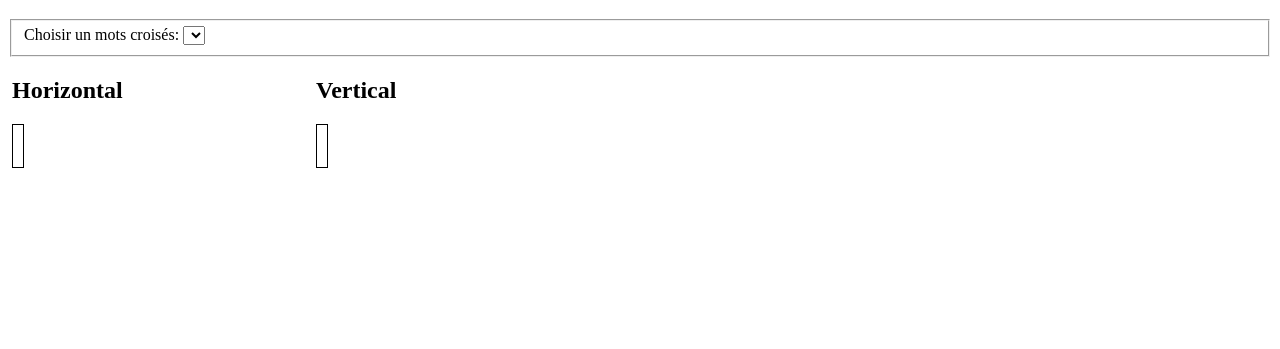
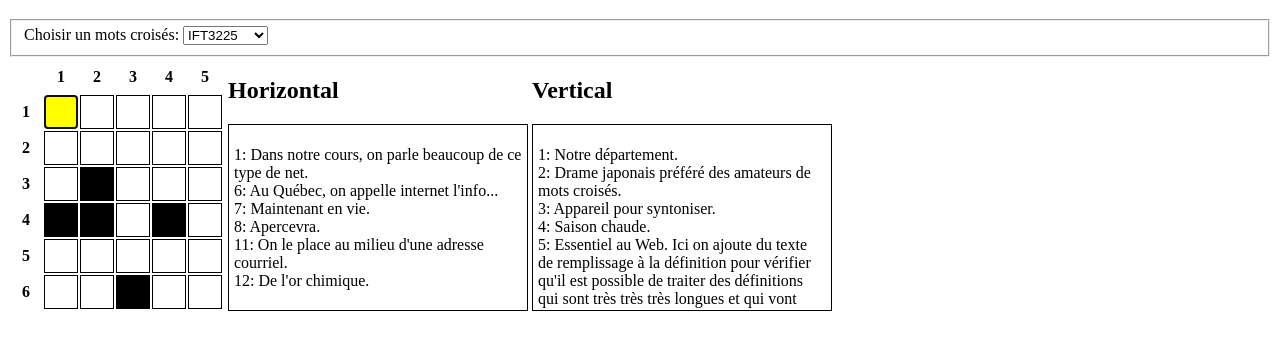
Before and after one commit to handeozyzgn/javascript-crossword, a website: page index.html in a window 1280 px wide. Shown: the part 61-410 px from the top of the page. Drawn offline with nearby package versions, Linux system fonts and the light colour scheme.

Commit message:
Fixed major refactoring bugs to be able to run it. Some bugs still left

```diff
--- a/crossword.js
+++ b/crossword.js
@@ -219,9 +219,8 @@ function buildCrosswordTable(puzzle) {
   var $newRow, $td, elem, id;
 
   $crosswordTable.empty();
-  clueOrientation = 'h';
   // Set the in memroy board every time we build a new puzzle
-  board = puzzle.diagram.map(function(row) {
+  state.board = puzzle.diagram.map(function(row) {
     return row.split('');
   });
   /* Add 1 to rows and cols because we need an extra row and column for the
@@ -230,7 +229,6 @@ function buildCrosswordTable(puzzle) {
     $newRow = $('<tr></tr>');
     for (j = 0; j < cols + 1; j++) {
       id = (i - 1) + '-' + (j - 1);
-
       if (i === 0 && j === 0) {
         $newRow.append('<th></th>');
       } else if (i === 0) { // On the first row we number the columns
@@ -240,7 +238,7 @@ function buildCrosswordTable(puzzle) {
       } else { // Then we just add the crossword puzzle boxes
         elem = '<td id="' + id + '" class=" row-' + (i - 1) + ' col-' + (j - 1) + '" contentEditable="true"></td>';
         $td = $(elem).appendTo($newRow);
-        if (board[i - 1][j - 1] === '.') {
+        if (state.board[i - 1][j - 1] === '.') {
           $td.addClass('blacked-out');
           $td.attr('contentEditable', 'false');
         }
@@ -257,28 +255,27 @@ function buildCrosswordTable(puzzle) {
  */
 function populateClues() {
   var tableHeight = $('#crossword').height();
-  var headingHeight = $('#horizontal h2').outerHeight();
+  var headingHeight = $('#horizontal h2').outerHeight(true);
   var $horClueList = $('#horizontal-clues ul');
   var $vertClueList = $('#vertical-clues ul');
   var clueNumber, i, j;
 
+  $horClueList.empty();
+  $vertClueList.empty();
   $('#horizontal-clues').height(tableHeight - headingHeight);
   $('#vertical-clues').height(tableHeight - headingHeight);
-  //$('#puzzle-container').css('height', tableHeight);
 
-  for (i = 0; i < selectedPuzzle.nRows; i++) {
-    for (j = 0; j < selectedPuzzle.nCols; j++) {
-      clueNumber = selectedPuzzle.numbers[i][j];
-      if (selectedPuzzle.acrossClues[clueNumber]) {
-        $horClueList.append('<li id="hclue-' + clueNumber + '">' + clueNumber + ': ' + selectedPuzzle.acrossClues[clueNumber] + '</li>');
+  for (i = 0; i < state.selectedPuzzle.nRows; i++) {
+    for (j = 0; j < state.selectedPuzzle.nCols; j++) {
+      clueNumber = state.selectedPuzzle.numbers[i][j];
+      if (state.selectedPuzzle.acrossClues[clueNumber]) {
+        $horClueList.append('<li id="hclue-' + clueNumber + '">' + clueNumber + ': ' + state.selectedPuzzle.acrossClues[clueNumber] + '</li>');
       }
-      if (selectedPuzzle.downClues[clueNumber]) {
-        $vertClueList.append('<li id="vclue-' + clueNumber + '">' + clueNumber + ': ' + selectedPuzzle.downClues[clueNumber] + '</li>');
+      if (state.selectedPuzzle.downClues[clueNumber]) {
+        $vertClueList.append('<li id="vclue-' + clueNumber + '">' + clueNumber + ': ' + state.selectedPuzzle.downClues[clueNumber] + '</li>');
       }
     }
   }
-
-  $(currentClue).addClass('selected-clue');
 }
 
 /*
@@ -288,13 +285,13 @@ function populatePuzzleSelection(files) {
   var url, $select;
 
   $.each(files, function(i, file) {
-    url = host + 'puzzles/' + file;
+    url = state.host + 'puzzles/' + file;
     $.getJSON(url, function(data) {
-      puzzles.push(data);
+      state.puzzles.push(data);
       $select = $('select').append('<option value="' + i + '">' + file.split('.')[0] + '</option>');
       if (i === 0) {
-        selectedPuzzle = puzzles[$select.val()];
-        buildCrosswordTable(selectedPuzzle);
+        state.selectedPuzzle = state.puzzles[$select.val()];
+        buildCrosswordTable(state.selectedPuzzle);
         populateClues();
       }
     });
@@ -305,12 +302,12 @@ function initCrossword() {
   var files = [];
 
   $('select').change(function(event) {
-    selectedPuzzle = puzzles[event.target.value];
-    buildCrosswordTable(selectedPuzzle);
+    state.selectedPuzzle = state.puzzles[event.target.value];
+    buildCrosswordTable(state.selectedPuzzle);
   });
 
   // Fetch all the json files from our server
-  $.getJSON(host + 'puzzles/puzzle-list.json', function(data) {
+  $.getJSON(state.host + 'puzzles/puzzle-list.json', function(data) {
     files = data.files;
     populatePuzzleSelection(files);
   });
@@ -319,7 +316,6 @@ function initCrossword() {
 
   $(document).on('focusout', 'td', function() {
     $(this).removeClass('selected-box');
-    $(currentSelection).removeClass('selected');
   });
   /* We use keydown instead of keypress here because we also need to capture the
   arrow keys which aren't captured with all browsers by using keypress */
--- a/index.html
+++ b/index.html
@@ -18,11 +18,11 @@
         </select>
     </fieldset>
 
-
-        <table id="crossword">
-        </table>
-
-
+    <div class="puzzle-container">
+        <div id="puzzle">
+            <table id="crossword">
+            </table>
+        </div>
         <div id="horizontal">
             <h2>Horizontal</h2>
             <div id="horizontal-clues">
@@ -38,11 +38,7 @@
                 </ul>
             </div>
         </div>
-
-    <div id="timer">
-
     </div>
-
 </body>
 
 </html>
--- a/style.css
+++ b/style.css
@@ -1,6 +1,3 @@
-h2 {
-
-}
 td, th {
     width: 30px;
     height: 30px;
@@ -33,16 +30,24 @@ ul {
     border: 1px solid black;
     overflow-y: scroll;
 }
-#puzzle-container {
-    position: relative;
-}
-.selected {
+.semi-selected {
     background-color: grey;
 }
 td.selected-box, .selected-clue {
     background-color: yellow;
 }
+td.cheated {
+    background-color: blue;
+}
+td.wrong-letter {
+    background-color: red;
+}
+.selected-clue {
+    display: inline;
+}
 .blacked-out {
     background: black;
 }
-.solved-clue {}
+.solved-clue {
+    text-decoration: overline;
+}
```
Also changed, not shown: README.md.
